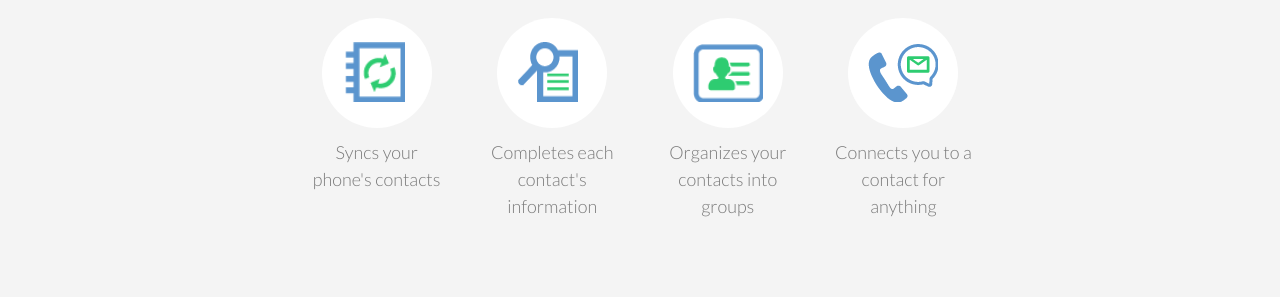
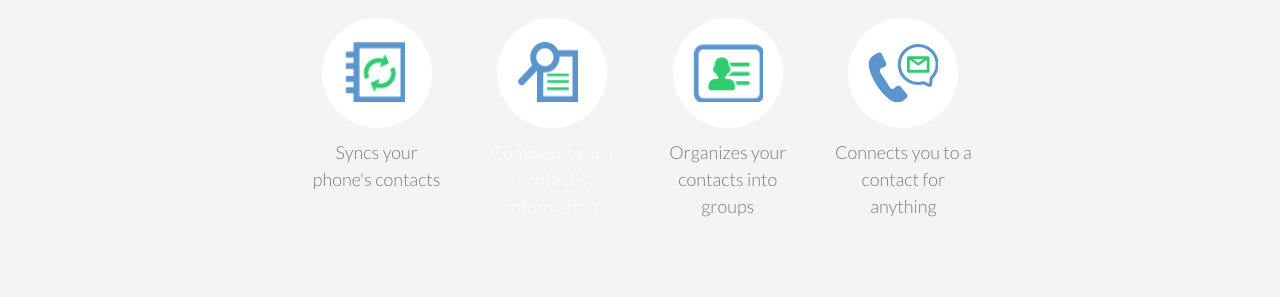
Before and after one commit to NoraCBenson/kahoots, a plain HTML site: page index.html in a window 1280 px wide. Shown: the part 1506-1803 px from the top of the page. Drawn offline with nearby package versions, Linux system fonts and the light colour scheme.

Commit message:
Update index.html

```diff
--- a/index.html
+++ b/index.html
@@ -117,7 +117,7 @@
 					<div class="circle" id="circle-two">
 						<img id="second" src="img/process-2.png">
 					</div>
-					<div class="text">Completes each contact's information</div>
+					<div class="text" style="color:#ffffff;">Completes each contact's information</div>
 				</li>
 				<li class="process">
 					<div class="circle" id="circle-three">
```
